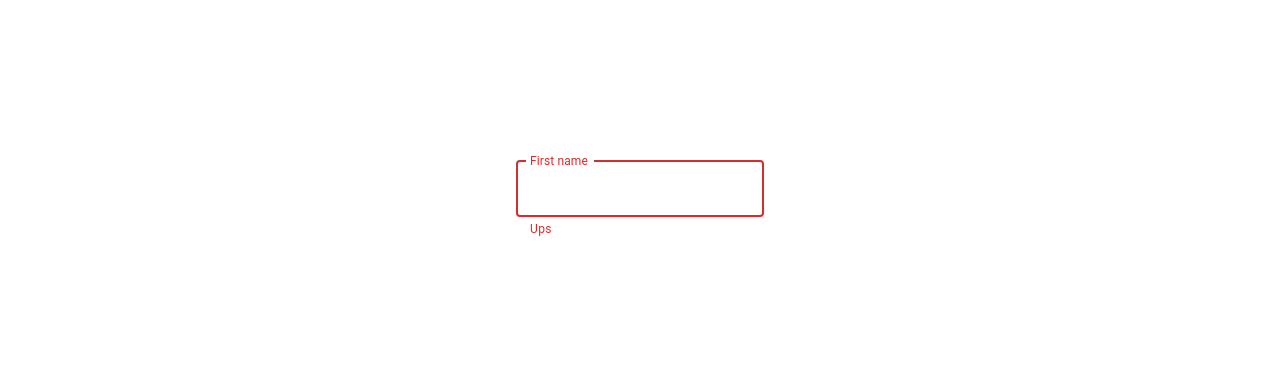
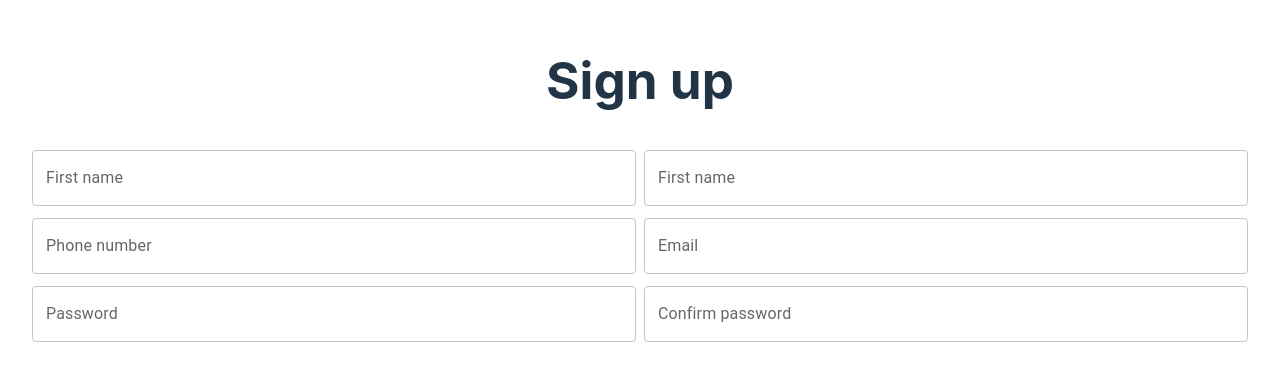
Before and after one commit to aledeloss/sign-up-form, a React (Vite) app: page / in a window 1280 px wide. Shown: the part 202-582 px from the top of the page. Built offline with nearby package versions, Linux system fonts and the light colour scheme.

Commit message:
Create form with all inputs

```diff
--- a/src/App.tsx
+++ b/src/App.tsx
@@ -1,17 +1,12 @@
 import React from 'react';
 import './App.css';
-import GenericInput from './components/GenericInput';
+import Form from './components/Form';
 
 const App = () => {
   return (
     <div className='App'>
-      <GenericInput
-        error={{ message: 'Ups' }}
-        label={'First name'}
-        name={'firstName'}
-        shouldAutofocus={true}
-        type={'text'}
-      />
+      <h1>Sign up</h1>
+      <Form />
     </div>
   );
 };
--- /dev/null
+++ b/src/components/Form/index.tsx
@@ -0,0 +1,24 @@
+import { Grid } from '@mui/material';
+import React from 'react';
+import GenericInput from '../GenericInput';
+
+const Form = () => {
+  return (
+    <form>
+      <Grid container columnSpacing={{ xs: 1 }} sx={{ margin: '2em' }}>
+        <GenericInput label='First name' name='firstName' type='text' />
+        <GenericInput label='First name' name='firstName' type='text' />
+        <GenericInput label='Phone number' name='phoneNumber' type='tel' />
+        <GenericInput label='Email' name='email' type='email' />
+        <GenericInput label='Password' name='password' type='password' />
+        <GenericInput
+          label='Confirm password'
+          name='confirmPassword'
+          type='password'
+        />
+      </Grid>
+    </form>
+  );
+};
+
+export default Form;
--- a/src/components/GenericInput/index.tsx
+++ b/src/components/GenericInput/index.tsx
@@ -1,9 +1,9 @@
 import React, { useState } from 'react';
-import { TextField } from '@mui/material';
+import { Grid, TextField } from '@mui/material';
 
 export interface InputProps {
   autofocus?: boolean;
-  error: any; // TODO: add more specific type
+  error?: any; // TODO: add more specific type
   label: string;
   name: string;
   shouldAutofocus?: boolean;
@@ -26,6 +26,7 @@ const GenericInput = ({
   console.log(value);
 
   return (
+    <Grid item xs={12} sm={6}>
       <TextField
         autoFocus={shouldAutofocus}
         margin='dense'
@@ -40,6 +41,7 @@ const GenericInput = ({
         type={type}
         value={value}
       />
+    </Grid>
   );
 };
 
```
Lines whose indentation alone changed are shown as unchanged.
